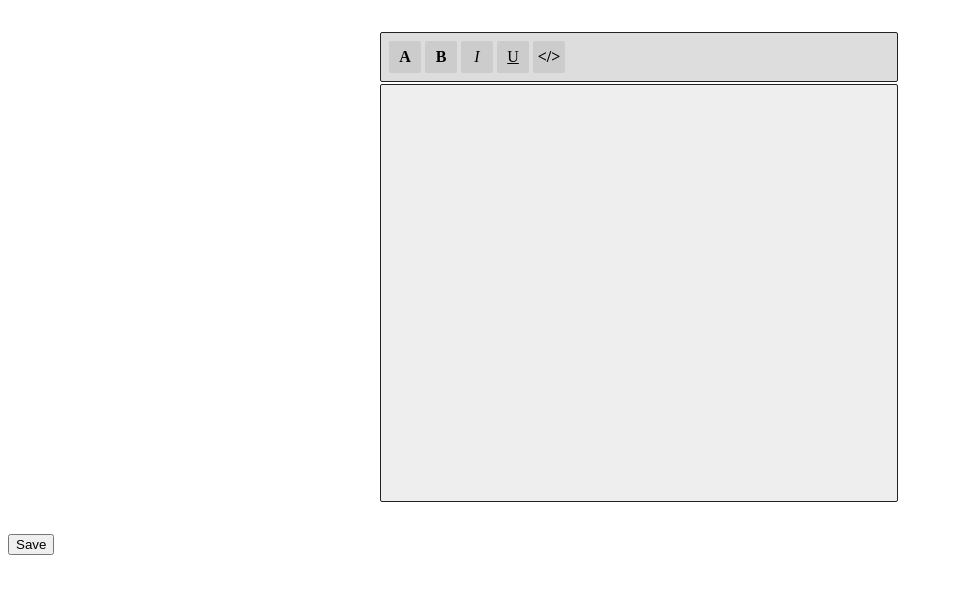
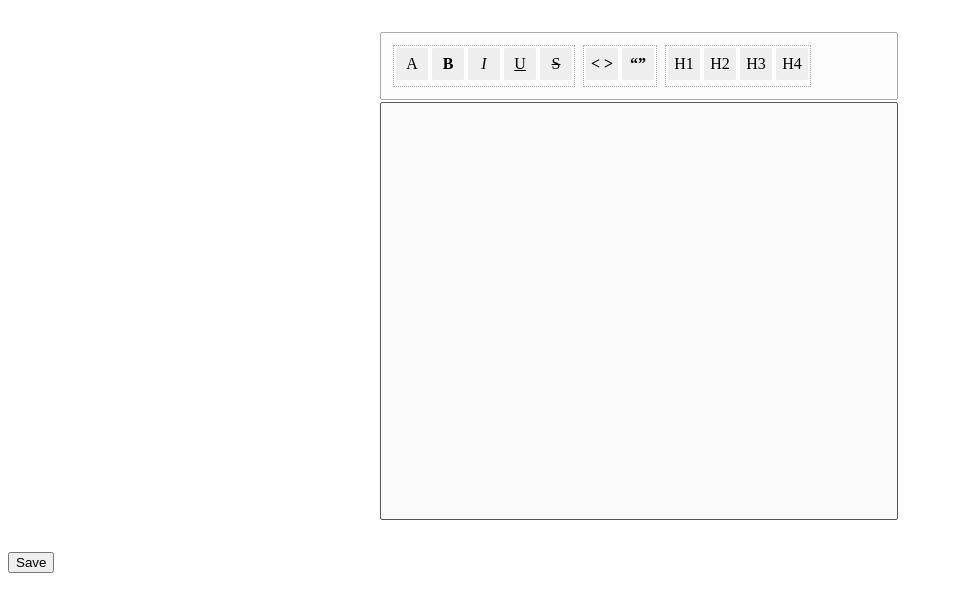
Before and after one commit to tomkallen/edith, a plain HTML site: page index.html in a window 1280 px wide. Shown: the whole page, without its empty margins (0-953 px from the left). Drawn offline with Linux system fonts and the light colour scheme.

Commit message:
action as subarrays, more actions

```diff
--- a/editor.js
+++ b/editor.js
@@ -3,9 +3,9 @@ const inputField = document.createElement("DIV");
 const savedText = document.getElementsByClassName("edith-saved-text")[0];
 inputField.className = "edith-content";
 inputField.contentEditable = true;
-inputField.onkeydown = e => {
-    e.which === 9 && event.preventDefault()
-};
+// inputField.onkeydown = e => {
+//     e.which === 9 && event.preventDefault()
+// };
 const menu = document.createElement("DIV");
 menu.className = "edith-menu";
 
@@ -15,9 +15,10 @@ const run = (command, prop = null) => {
         document.execCommand(command, false, prop);
 }
 
-const buttons = [{
+const buttons = [
+    [{
             command: ['formatBlock', '<P>'],
-        caption: '<b>A</b>',
+            caption: '<p>A</p>',
             tooltip: 'Normal'
         },
         {
@@ -33,14 +34,53 @@ const buttons = [{
             command: 'underline',
             caption: '<u>U</u>',
             tooltip: 'Underline'
-    }, {
+        },
+        {
+            command: 'strikeThrough',
+            caption: '<strike>S</strike>',
+            tooltip: 'Strike Through'
+        }
+    ],
+    [{
             command: ['formatBlock', '<PRE>'],
-        caption: '<b>&lt;/&gt;</b>',
+            caption: '<b>&lt;&nbsp;&gt;</b>',
             tooltip: 'Code'
+        },
+        {
+            command: ['formatBlock', '<BLOCKQUOTE>'],
+            caption: '<b>&#8220;&#8221;</b>',
+            tooltip: 'Quote'
         }
+    ],
+    [
+                {
+            command: ['formatBlock', '<H1>'],
+            caption: '<p>H1</p>',
+            tooltip: 'H1'
+        },
+                    {
+            command: ['formatBlock', '<H2>'],
+            caption: '<p>H2</p>',
+            tooltip: 'H2'
+        },
+                    {
+            command: ['formatBlock', '<H3>'],
+            caption: '<p>H3</p>',
+            tooltip: 'H3'
+        },
+                    {
+            command: ['formatBlock', '<H4>'],
+            caption: '<p>H4</p>',
+            tooltip: 'H4'
+        }
+    ]
 ];
 
-buttons.forEach(b => {
+// Acton buttons blocks builder
+buttons.forEach(a => {
+    const section = document.createElement("DIV");
+    section.className = "edith-section";
+    a.forEach(b => {
         const button = document.createElement("DIV");
         button.className = "edith-button";
         button.innerHTML = b.caption;
@@ -49,7 +89,9 @@ buttons.forEach(b => {
             e.preventDefault();
             run(b.command)
         };
-    menu.appendChild(button);
+        section.appendChild(button);
+    });
+    menu.appendChild(section);
 });
 
 edith.appendChild(menu);
--- a/styles.css
+++ b/styles.css
@@ -6,10 +6,10 @@
 .edith-content {
     width: 500px;
     height: 400px;
-    background-color: #eee;
+    background-color: #fafafa;
     outline: none;
     padding: .5rem;
-    border: 1px solid #222;
+    border: 1px solid #555;
     border-radius: 2px;
 }
 
@@ -21,29 +21,34 @@
 
 .edith-menu {
     width: 500px;
-    height: 32px;
-    background-color: #ddd;
+    background-color: #fdfdfd;
     padding: .5rem;
     margin-bottom: .125rem;
-    border: 1px solid #222;
+    border: 1px solid #aaa;
     border-radius: 2px;
     user-select: none;
 }
 
+.edith-section {
+    display: inline-block;
+    margin: .25rem;
+    border: 1px dotted #aaa;
+}
+
 .edith-button {
     display: inline-block;
-    background-color: #ccc;
+    background-color: #eee;
     position: relative;
     height: 2rem;
     width: 2rem;
-    margin-right: 0.25rem;
+    margin: 0.125rem;
     cursor: pointer;
     user-select: none;
     border-radius: 2px;
 }
 
 .edith-button:hover {
-    background-color: #eee;
+    background-color: #999;
 }
 
 .edith-button * {
```
Lines whose indentation alone changed are shown as unchanged.
